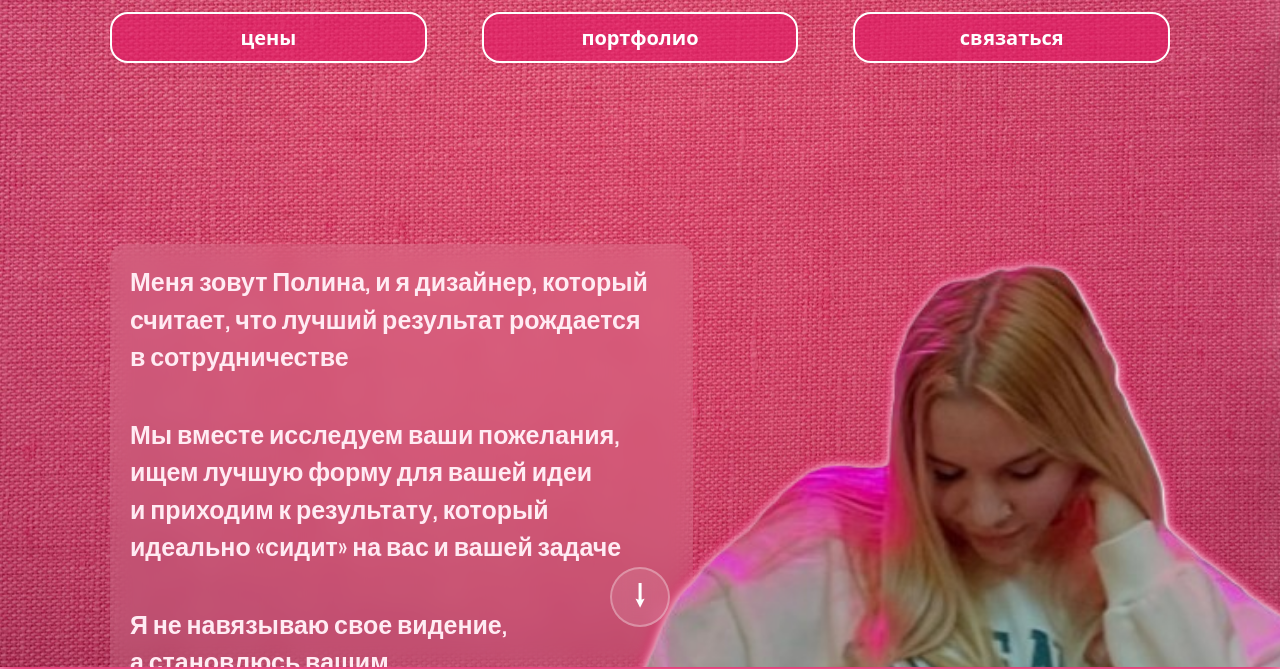
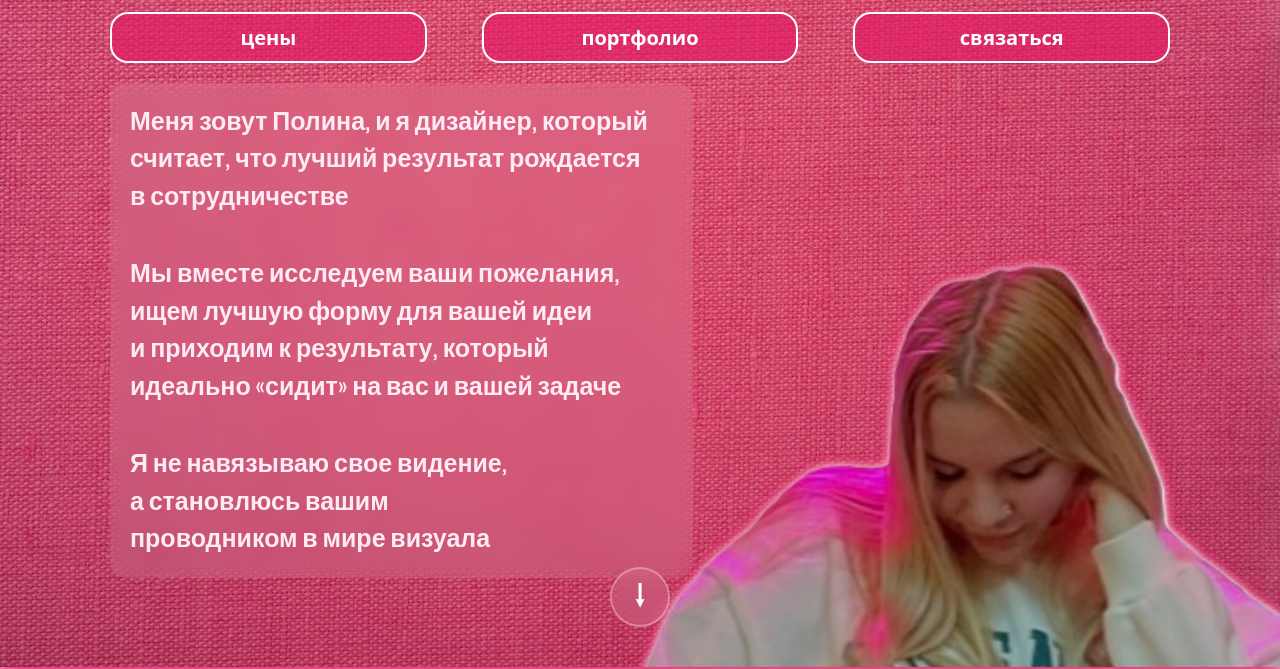
Before and after one commit to xmaryee/pricelistpolina, a plain HTML site: page index.html in a window 1280 px wide. Shown: the part 133-802 px from the top of the page. Drawn offline with Linux system fonts and the light colour scheme; a script that the page names is missing; a web font is replaced by a local one.

Commit message:
Add files via upload

```diff
--- a/style.css
+++ b/style.css
@@ -264,7 +264,6 @@ h1, h2, h3, h4,p{
     right: 45%;
     padding-right: 25px;
     margin-bottom: 70px;
-    top: 30%;
 }
 
 .header__descr-last{
```
